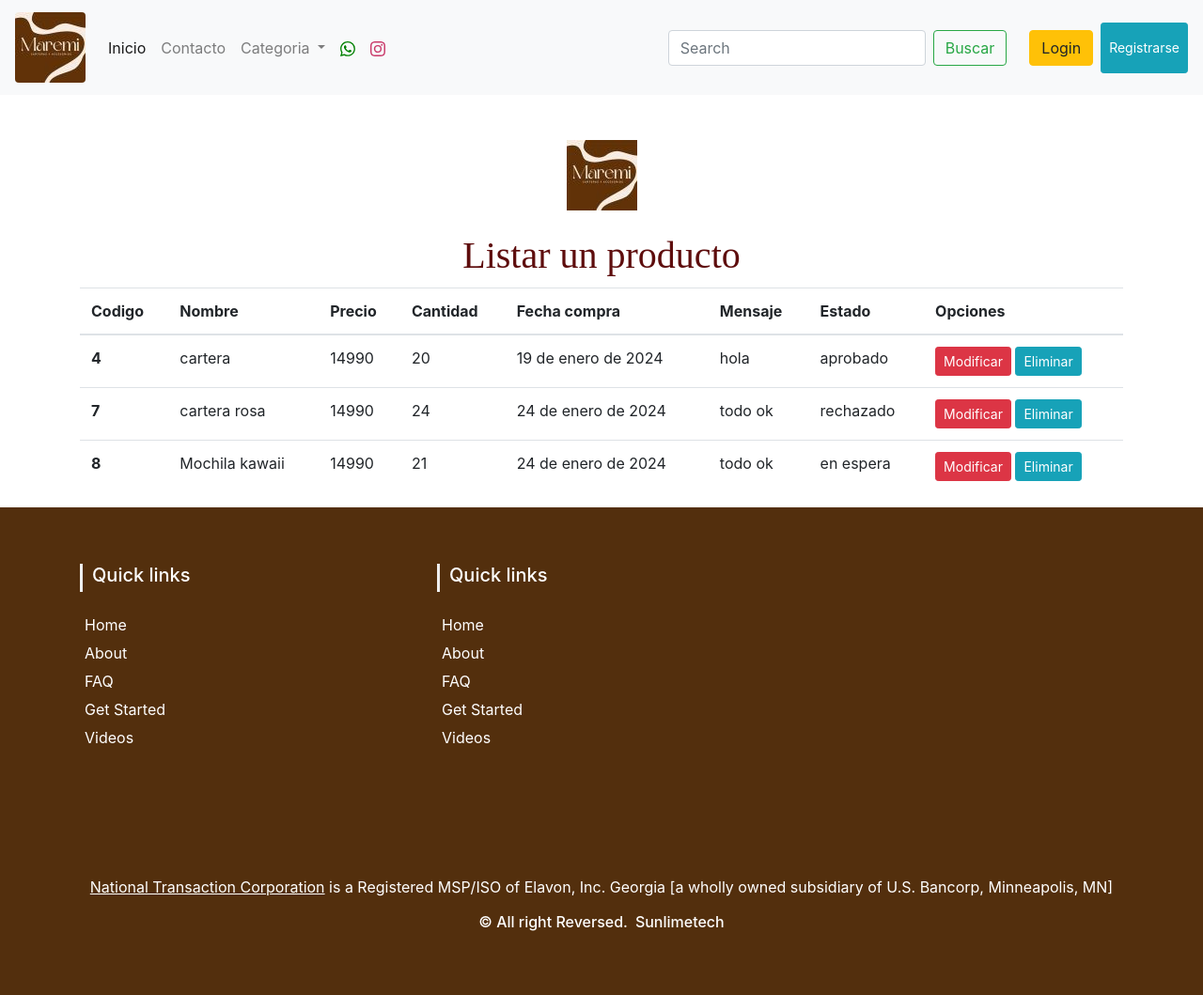
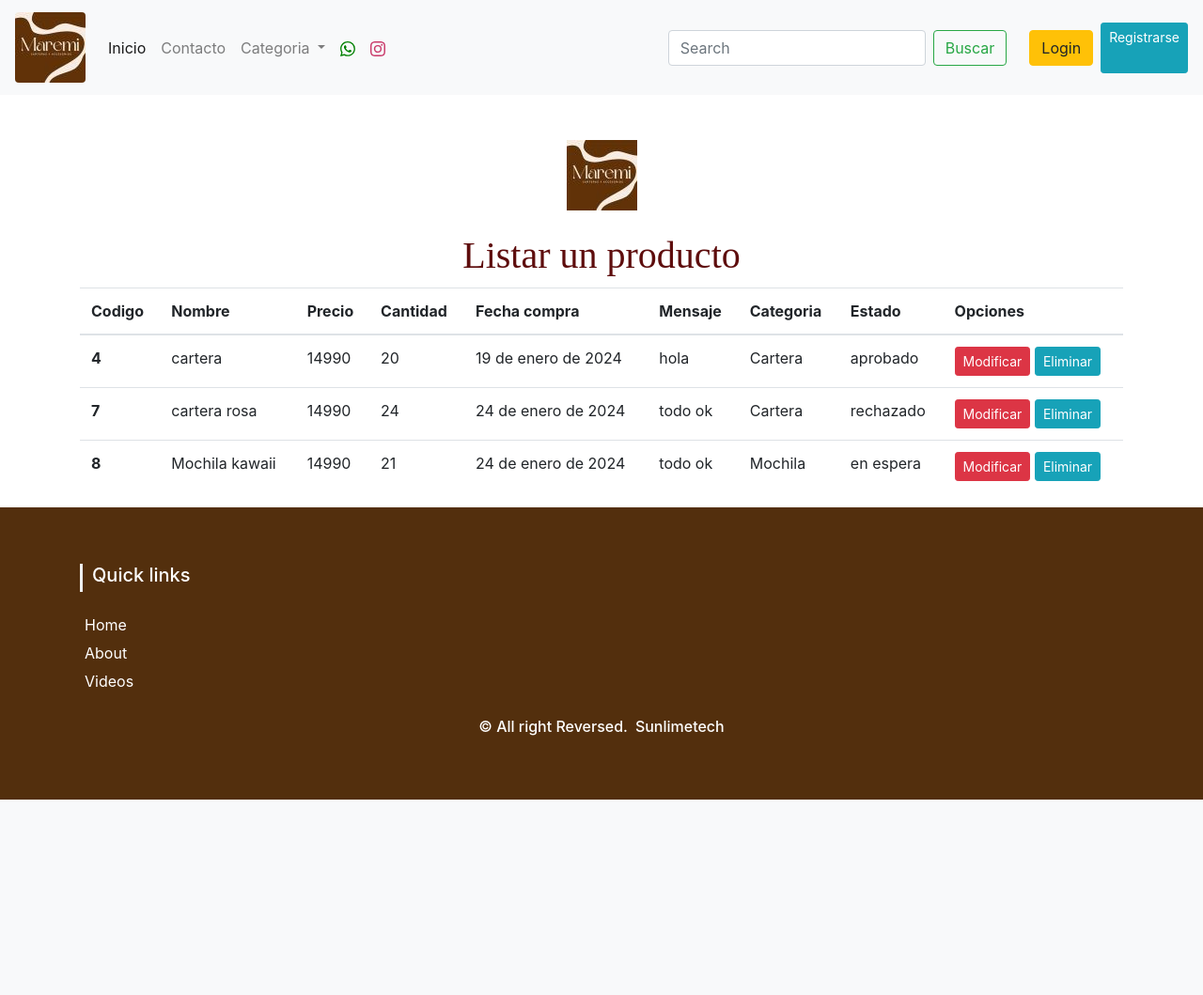
Before and after one commit to mariazam/proyecto_maremi_3, a Django app: page /mantenedor/listar_producto/ in a window 1280 px wide. Shown: the whole page at 94% size. After the commit the page ends 851 px from the top, so only its background shows below. Run offline with Django 4.2, Linux system fonts and the light colour scheme; data comes from the database, SQL or seed files in the repository; both versions use the stored data as it was after the commit; some libraries are stand-ins or nearby versions.

Commit message:
prueba4 comi

```diff
--- a/appmaremi/admin.py
+++ b/appmaremi/admin.py
@@ -9,6 +9,6 @@ class ProductoAdmin(admin.ModelAdmin):
     list_filter= ['categoria']
 
 admin.site.register(Categoria)
-admin.site.register(vendedor)
+admin.site.register(Vendedor)
 admin.site.register(Producto, ProductoAdmin)
 admin.site.register(Contacto)
--- a/appmaremi/models.py
+++ b/appmaremi/models.py
@@ -8,7 +8,7 @@ class Categoria(models.Model):
     def __str__(self):
         return self.nombre
 
-class vendedor(models.Model):
+class Vendedor(models.Model):
     rut = models.CharField(max_length=10)
     nombre = models.CharField(max_length=80)
     apellido = models.CharField(max_length=80)
--- a/appmaremi/templates/base.html
+++ b/appmaremi/templates/base.html
@@ -92,7 +92,7 @@
           {%else %}
             <div class="d-flex">
               <a class="nav-link" href="{% url 'login'%}"><button type="button" class="btn btn-warning">Login</button></a>
-              <button type="button" class="btn btn-info my-2 my-sm-0 btn-sm">Registrarse</button>
+              <a href="{% url 'registro'%}" class="btn btn-info my-2 my-sm-0 btn-sm">Registrarse</a>
             </div>
           {% endif %}
       </li>
@@ -119,37 +119,12 @@
 					<ul class="list-unstyled quick-links">
 						<li><a href="https://www.fiverr.com/share/qb8D02"><i class="fa fa-angle-double-right"></i>Home</a></li>
 						<li><a href="https://www.fiverr.com/share/qb8D02"><i class="fa fa-angle-double-right"></i>About</a></li>
-						<li><a href="https://www.fiverr.com/share/qb8D02"><i class="fa fa-angle-double-right"></i>FAQ</a></li>
-						<li><a href="https://www.fiverr.com/share/qb8D02"><i class="fa fa-angle-double-right"></i>Get Started</a></li>
-						<li><a href="https://www.fiverr.com/share/qb8D02"><i class="fa fa-angle-double-right"></i>Videos</a></li>
-					</ul>
-				</div>
-				<div class="col-xs-12 col-sm-4 col-md-4">
-					<h5>Quick links</h5>
-					<ul class="list-unstyled quick-links">
-						<li><a href="https://www.fiverr.com/share/qb8D02"><i class="fa fa-angle-double-right"></i>Home</a></li>
-						<li><a href="https://www.fiverr.com/share/qb8D02"><i class="fa fa-angle-double-right"></i>About</a></li>
-						<li><a href="https://www.fiverr.com/share/qb8D02"><i class="fa fa-angle-double-right"></i>FAQ</a></li>
-						<li><a href="https://www.fiverr.com/share/qb8D02"><i class="fa fa-angle-double-right"></i>Get Started</a></li>
 						<li><a href="https://www.fiverr.com/share/qb8D02"><i class="fa fa-angle-double-right"></i>Videos</a></li>
 					</ul>
 				</div>
 			</div>
 			<div class="row">
-				<div class="col-xs-12 col-sm-12 col-md-12 mt-2 mt-sm-5">
-					<ul class="list-unstyled list-inline social text-center">
-						<li class="list-inline-item"><a href="https://www.fiverr.com/share/qb8D02"><i class="fa fa-facebook"></i></a></li>
-						<li class="list-inline-item"><a href="https://www.fiverr.com/share/qb8D02"><i class="fa fa-twitter"></i></a></li>
-						<li class="list-inline-item"><a href="https://www.fiverr.com/share/qb8D02"><i class="fa fa-instagram"></i></a></li>
-						<li class="list-inline-item"><a href="https://www.fiverr.com/share/qb8D02"><i class="fa fa-google-plus"></i></a></li>
-						<li class="list-inline-item"><a href="https://www.fiverr.com/share/qb8D02" target="_blank"><i class="fa fa-envelope"></i></a></li>
-					</ul>
-				</div>
-				<hr>
-			</div>
-			<div class="row">
 				<div class="col-xs-12 col-sm-12 col-md-12 mt-2 mt-sm-2 text-center text-white">
-					<p><u><a href="https://www.nationaltransaction.com/">National Transaction Corporation</a></u> is a Registered MSP/ISO of Elavon, Inc. Georgia [a wholly owned subsidiary of U.S. Bancorp, Minneapolis, MN]</p>
 					<p class="h6">© All right Reversed.<a class="text-green ml-2" href="https://www.sunlimetech.com" target="_blank">Sunlimetech</a></p>
 				</div>
 				<hr>
--- a/appmaremi/templates/mantenedor/producto/listar.html
+++ b/appmaremi/templates/mantenedor/producto/listar.html
@@ -21,6 +21,7 @@
             <th scope="col">Cantidad</th>
             <th scope="col">Fecha compra</th>
             <th scope="col">Mensaje</th>
+            <th scope="col">Categoria</th>
             <th scope="col">Estado</th>
             <th scope="col">Opciones</th>
         </tr>
@@ -34,6 +35,7 @@
                 <td>{{p.cantidad}}</td>
                 <td>{{p.fecha_compra}}</td>
                 <td>{{p.mensaje}}</td>
+                <td>{{p.categoria}}</td>
                 <td>
                 {% if p.estado == 1   %}
                     aprobado
--- a/appmaremi/urls.py
+++ b/appmaremi/urls.py
@@ -13,6 +13,7 @@ urlpatterns = [
     path('mantenedor/modificar_producto/<id_buscado>/', modificar_producto, name="modificar_producto"),
     path('mantenedor/eliminar_producto/<id_buscado>/',  eliminar_producto, name="eliminar_producto"),
     path('login_usuario/', login_usuario, name='login_usuario'),
+    path('registro/', registro, name='registro'),
 
 
 ]
--- a/appmaremi/views.py
+++ b/appmaremi/views.py
@@ -1,6 +1,9 @@
 from django.shortcuts import render, redirect, get_object_or_404
 from .forms import ContactoForm, ProductoForm
 from .models import Producto
+
+from django.contrib.auth import authenticate, login
+from django.contrib.auth.models import User, Group
 
 # Create your views here.
 def home(request):
@@ -91,6 +94,41 @@ def eliminar_producto(request, id_buscado):
 
     return redirect(to= "listar_producto")
 
+
 def login_usuario(request):
     print("Bienvenido:"+ request.user.username)
     return redirect(to="home")
+
+def registro(request):
+    data = {
+        "mensaje": ""
+    }
+
+    if request.method == "POST":
+
+        nombre = request.POST.get("nombre")
+        apellido = request.POST.get("apellido")
+        correo = request.POST.get("correo")
+        password = request.POST.get("password")
+
+        usu = User()
+        usu.set_password(password)
+        usu.username = nombre
+        usu.email = correo
+        usu.first_name = nombre
+        usu.last_name = apellido
+
+        grupoVen = Group.objects.get(name="vendedor")
+
+        try:
+            usu.save()
+            usu.groups.add(grupoVen)
+
+            user = authenticate(username=usu.username, password=password)
+            login(request, user)
+            return redirect(to="home")
+
+        except:
+            data["mensaje"] = "Error Creado"
+
+    return render(request, "registration/registro.html", data)
--- a/maremi/settings.py
+++ b/maremi/settings.py
@@ -33,6 +33,7 @@ LOGIN_REDIRECT_URL = '/login_usuario'
 
 LOGOUT_REDIRECT_URL = '/'
 
+LOGIN_URL = 'nombre_de_la_vista_de_inicio_de_sesion'
 
 # Application definition
 
```
Also changed, not shown: appmaremi/templates/registration/registro.html (+13 -11 lines), appmaremi/migrations/0005_delete_vendedor.py (added), appmaremi/migrations/0006_vendedor.py (added), db.sqlite3.
